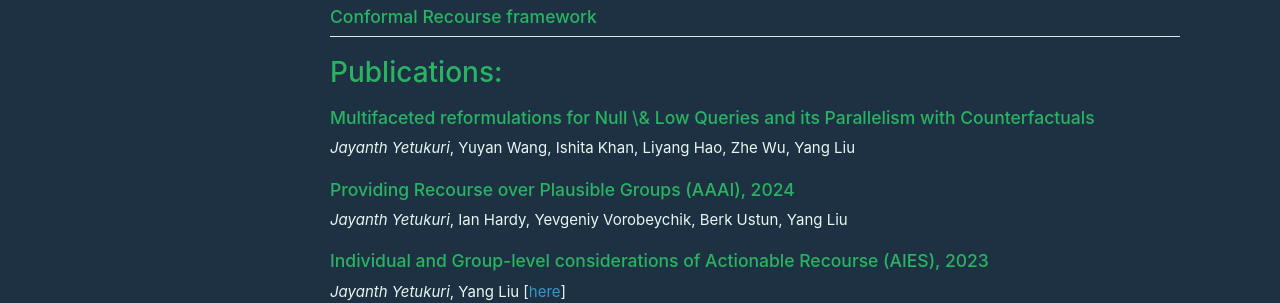
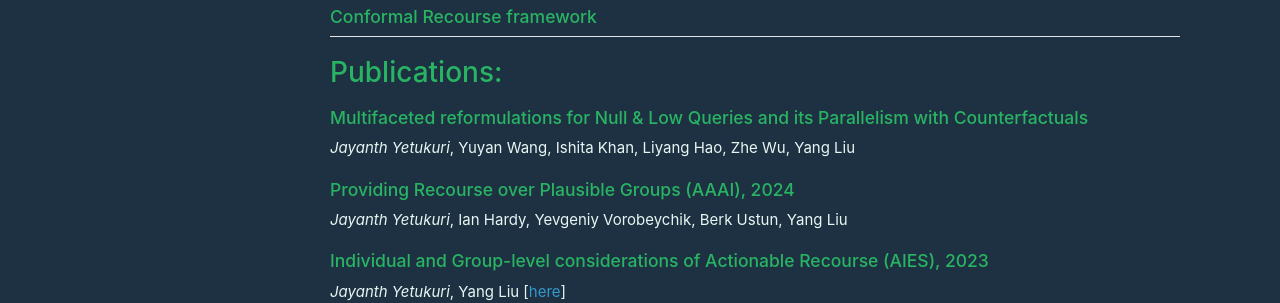
Before and after one commit to jayanthyetukuri/jayanthyetukuri.github.io, a Jekyll site: the page built from index.md, in a window 1280 px wide and 900 px high, scrolled down 1640 px. Shown: the part 153-456 px from the top of the window. Built offline with Jekyll 4.4.1, drawn with Linux system fonts in a browser that asks for light colours; our own code applies the rules of GitHub Pages for plain Markdown files.

```diff
--- a/index.md
+++ b/index.md
@@ -80,7 +80,7 @@ Developed a framework for data generation and end-to-end automation testing of R
 ---
 
 # Publications:
-### Multifaceted reformulations for Null \& Low Queries and its Parallelism with Counterfactuals
+### Multifaceted reformulations for Null & Low Queries and its Parallelism with Counterfactuals
 _Jayanth Yetukuri_, Yuyan Wang, Ishita Khan, Liyang Hao, Zhe Wu, Yang Liu
 
 ### Providing Recourse over Plausible Groups (AAAI), 2024
```
